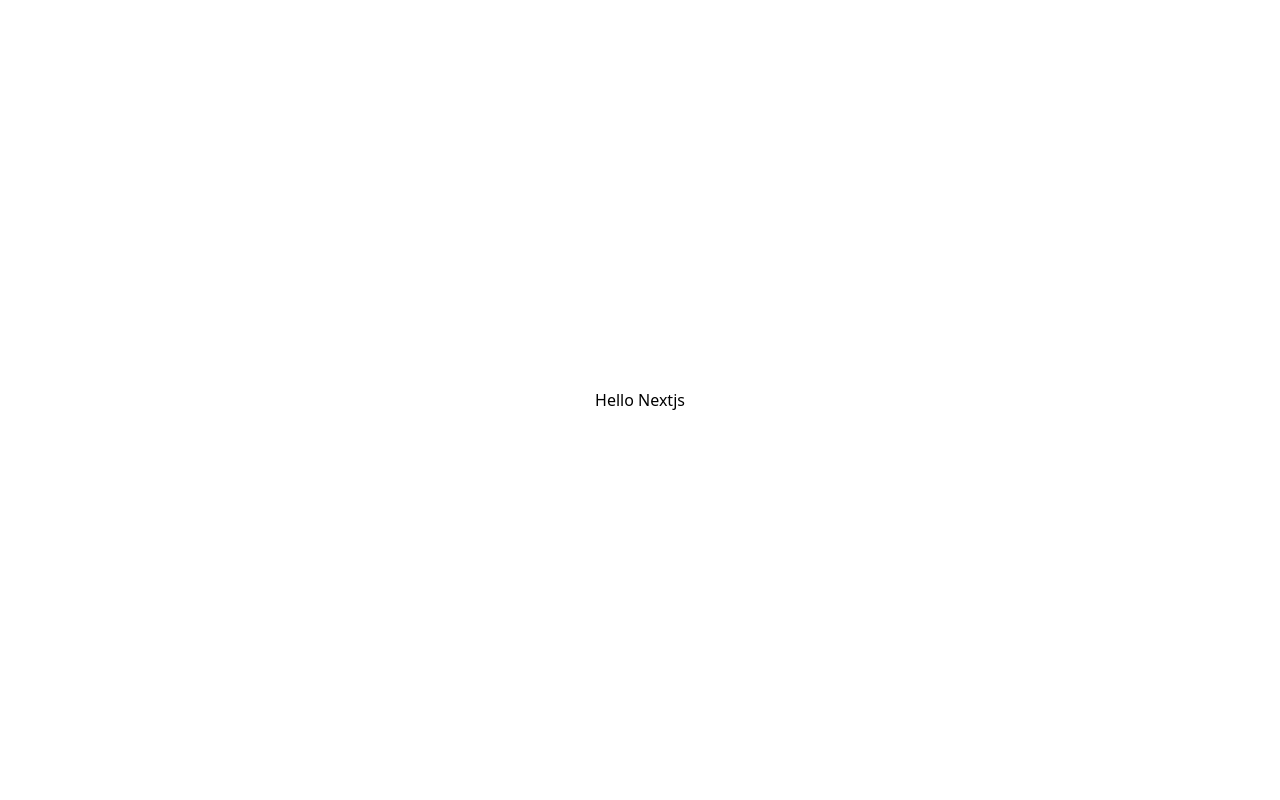
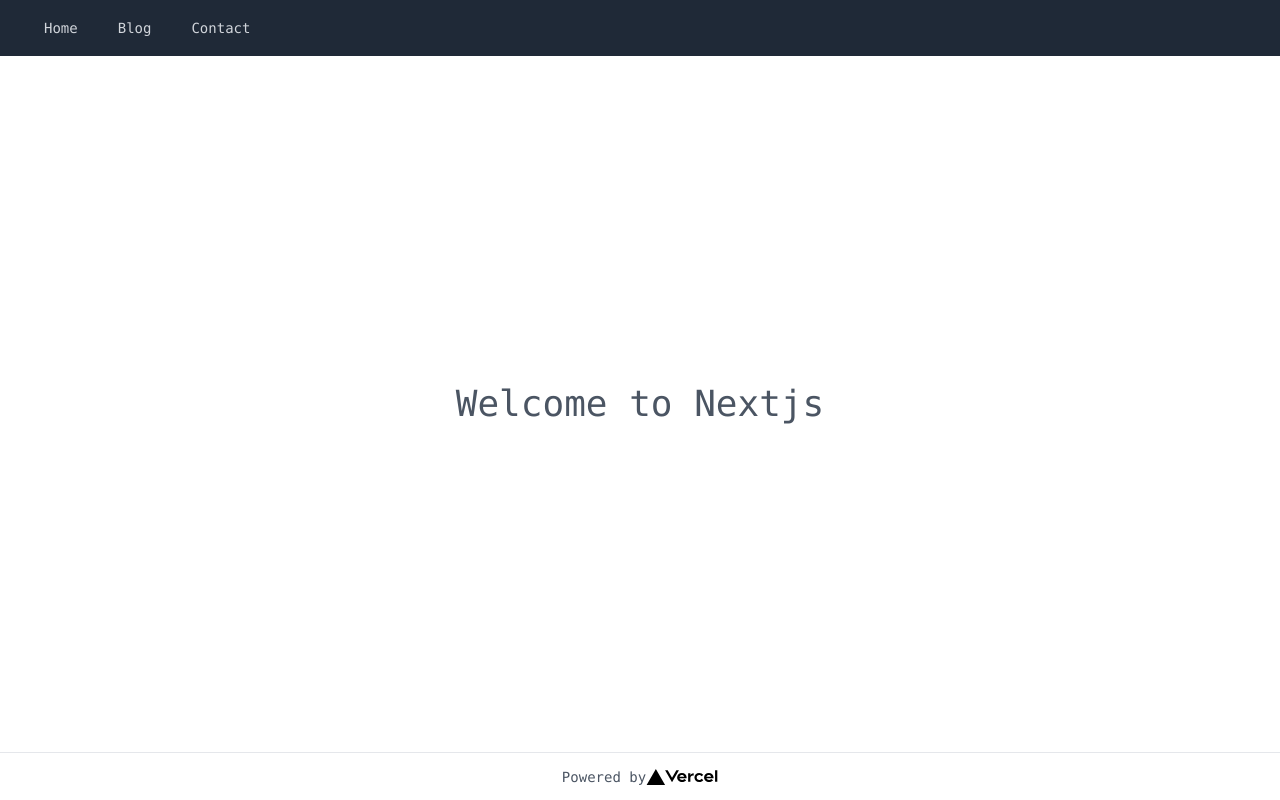
Before and after one commit to fork-nishizawa/udemy-nextjs-hp, a Next.js app: page / in a window 1280 px wide. Built offline with nearby package versions, Linux system fonts and the light colour scheme.

Commit message:
feat: Create Layout component

```diff
--- /dev/null
+++ b/components/Layout.js
@@ -0,0 +1,50 @@
+import Head from 'next/head'
+import Link from 'next/link'
+import Image from 'next/image'
+
+export default function Layout({ children, title = 'HP by Nextjs' }) {
+  return (
+    <div className="flex justify-center items-center flex-col min-h-screen text-gray-600 text-sm font-mono">
+      <Head>
+        <title>{title}</title>
+      </Head>
+      <header>
+        <nav className="bg-gray-800 w-screen">
+          <div className='flex items-center pl-8 h-14'>
+            <div className='flex space-x-4'>
+              <Link href='/'>
+                <a className='text-gray-300 hover:bg-gray-700 px-3 py-2 rounded'>
+                  Home
+                </a>
+              </Link>
+              <Link href='/blog-page'>
+                <a className='text-gray-300 hover:bg-gray-700 px-3 py-2 rounded'>
+                  Blog
+                </a>
+              </Link>
+              <Link href='/contact-page'>
+                <a className='text-gray-300 hover:bg-gray-700 px-3 py-2 rounded'>
+                  Contact
+                </a>
+              </Link>
+            </div>
+          </div>
+        </nav>
+      </header>
+      <main className='flex flex-1 justify-center items-center flex-col w-screen'>
+        { children }
+      </main>
+      <footer className='w-full h-12 flex justify-center items-center border-t'>
+        <a
+          className='flex items-center'
+          href='https://vercel.com?utm_source=create-next-app&utm_medium=default-template&utm_campaign=create-next-app'
+          target='_blank'
+          rel='noopener noreferrer'
+        >
+          Powered by{' '}
+          <Image src='/vercel.svg' alt='Vercel Logo' width={72} height={16} />
+        </a>
+      </footer>
+    </div>
+  )
+}
--- a/pages/blog-page.js
+++ b/pages/blog-page.js
@@ -1,6 +1,10 @@
+import Layout from '../components/Layout'
+
 const Blog = () => {
   return (
-    <div>Blog Page</div>
+    <Layout title='Blog'>
+      Blog Page
+    </Layout>
   )
 }
 
--- a/pages/contact-page.js
+++ b/pages/contact-page.js
@@ -1,6 +1,10 @@
+import Layout from '../components/Layout'
+
 const Contact = () => {
   return (
-    <div>Contact Page</div>
+    <Layout title='Contact'>
+      Contact Page
+    </Layout>
   )
 }
 
--- a/pages/index.js
+++ b/pages/index.js
@@ -1,29 +1,11 @@
-import Head from 'next/head'
-import Image from 'next/image'
+import Layout from '../components/Layout'
 
 export default function Home() {
   return (
-    <div className="min-h-screen py-0 px-2 flex flex-col justify-center items-center">
-      <Head>
-        <title>Create Next App</title>
-        <meta name="description" content="Generated by create next app" />
-        <link rel="icon" href="/favicon.ico" />
-      </Head>
+    <Layout title='Home'>
 
-      <h1>Hello Nextjs</h1>
+      <p className='text-4xl'>Welcome to Nextjs</p>
 
-      {/* <footer className={styles.footer}>
-        <a
-          href="https://vercel.com?utm_source=create-next-app&utm_medium=default-template&utm_campaign=create-next-app"
-          target="_blank"
-          rel="noopener noreferrer"
-        >
-          Powered by{' '}
-          <span className={styles.logo}>
-            <Image src="/vercel.svg" alt="Vercel Logo" width={72} height={16} />
-          </span>
-        </a>
-      </footer> */}
-    </div>
+    </Layout>
   )
 }
```
